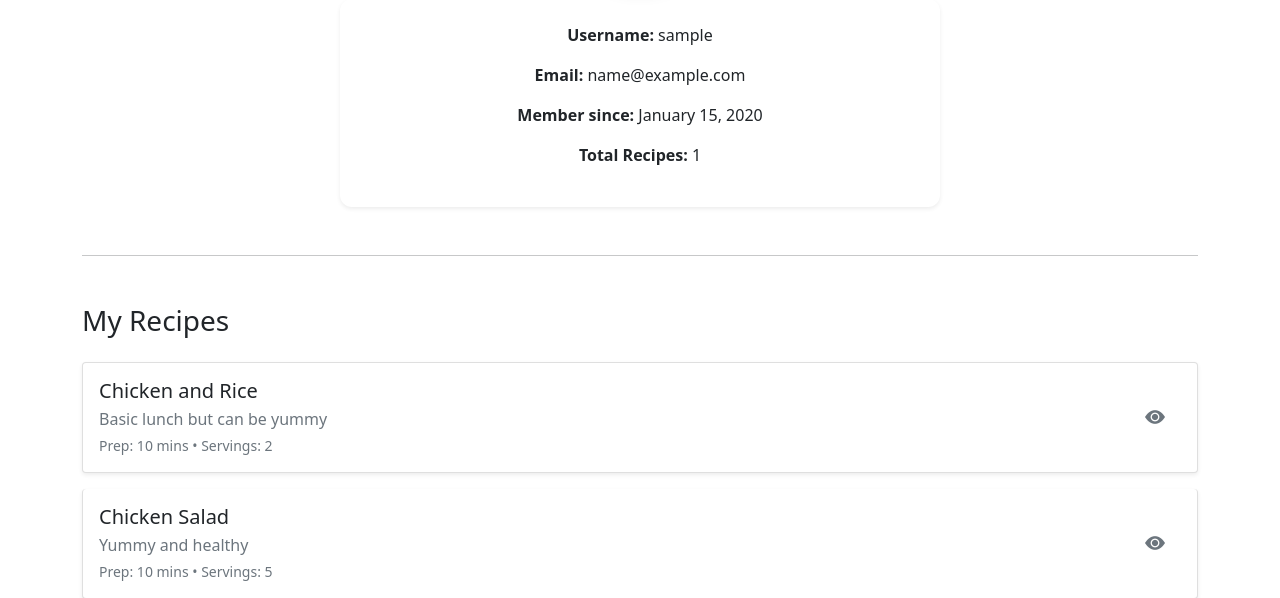
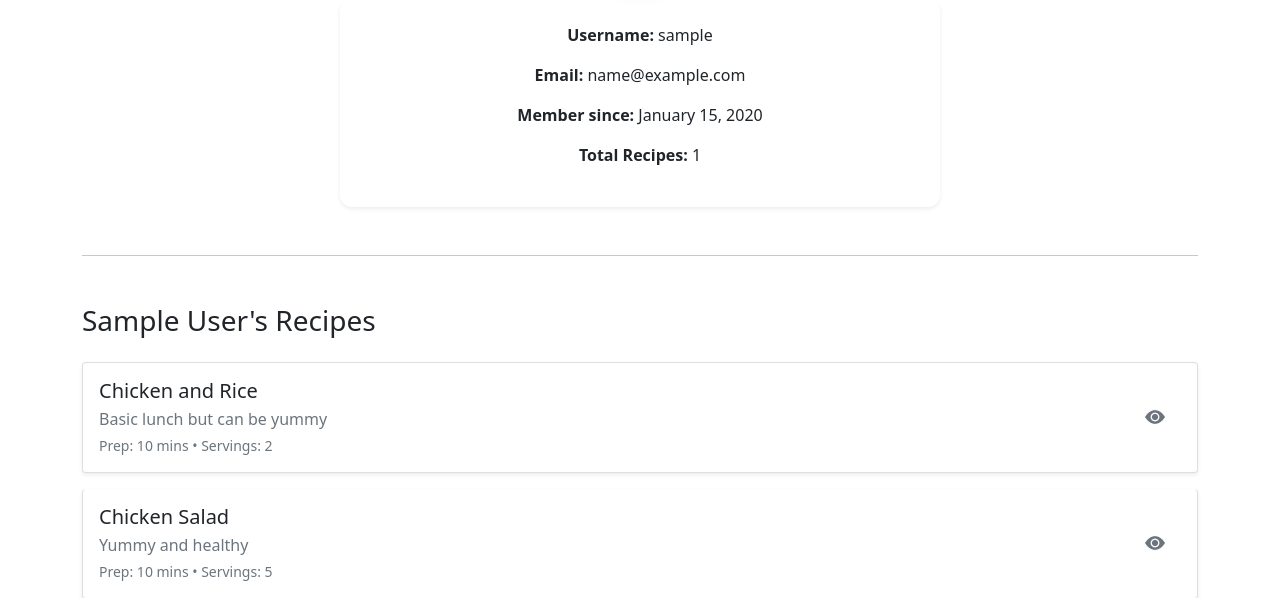
Before and after one commit to sweetsylk/juniper6, a Django app: template recipes/templates/profile_view.html in a window 1280 px wide. Shown: the part 335-933 px from the top of the page. Run offline with Django 5.2, Linux system fonts and the light colour scheme; data comes from the database, SQL or seed files in the repository; tables that the repository leaves empty hold one stand-in row (values such as "Sample post"); the template is opened without the code that fills it: values that come from a table or form of the project are taken from there, most other values are stand-ins (such as "Sample title", 1, 10 or a date in 2020); grey boxes marked "Sample" are stand-in pictures; some libraries are stand-ins or nearby versions.

Commit message:
Implement recipe deletion feature and enhance profile recipe layout

```diff
--- a/recipes/templates/profile_view.html
+++ b/recipes/templates/profile_view.html
@@ -53,7 +53,14 @@
       <hr class="my-5">
 
       <div class="d-flex justify-content-between align-items-center mb-4">
-          <h3 class="m-0">My Recipes</h3>
+
+          <h3 class="m-0">
+            {% if request.user == profile_user %}
+              My Recipes
+            {% else %}
+              {{ profile_user.full_name|default:profile_user.username }}'s Recipes
+            {% endif %}
+          </h3>
 
           {% if request.user == profile_user %}
           <a href="{% url 'create_recipe' %}"
```
